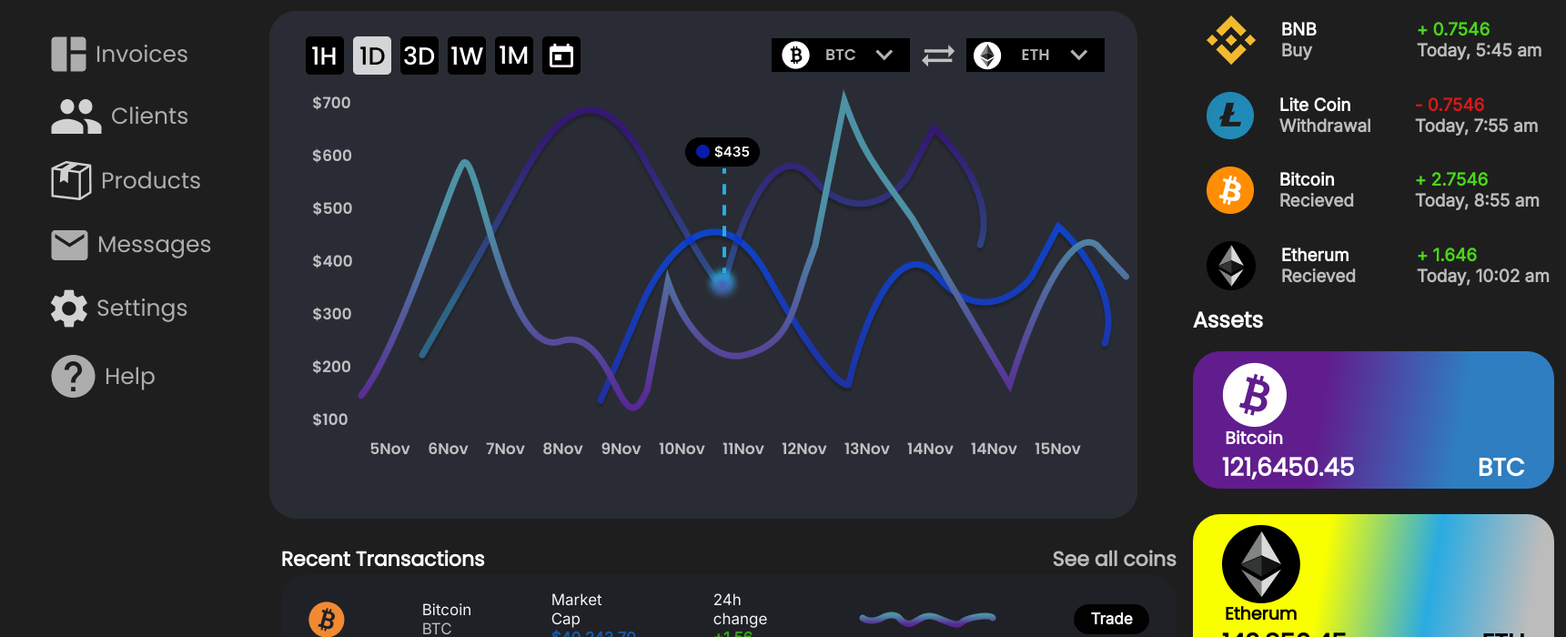
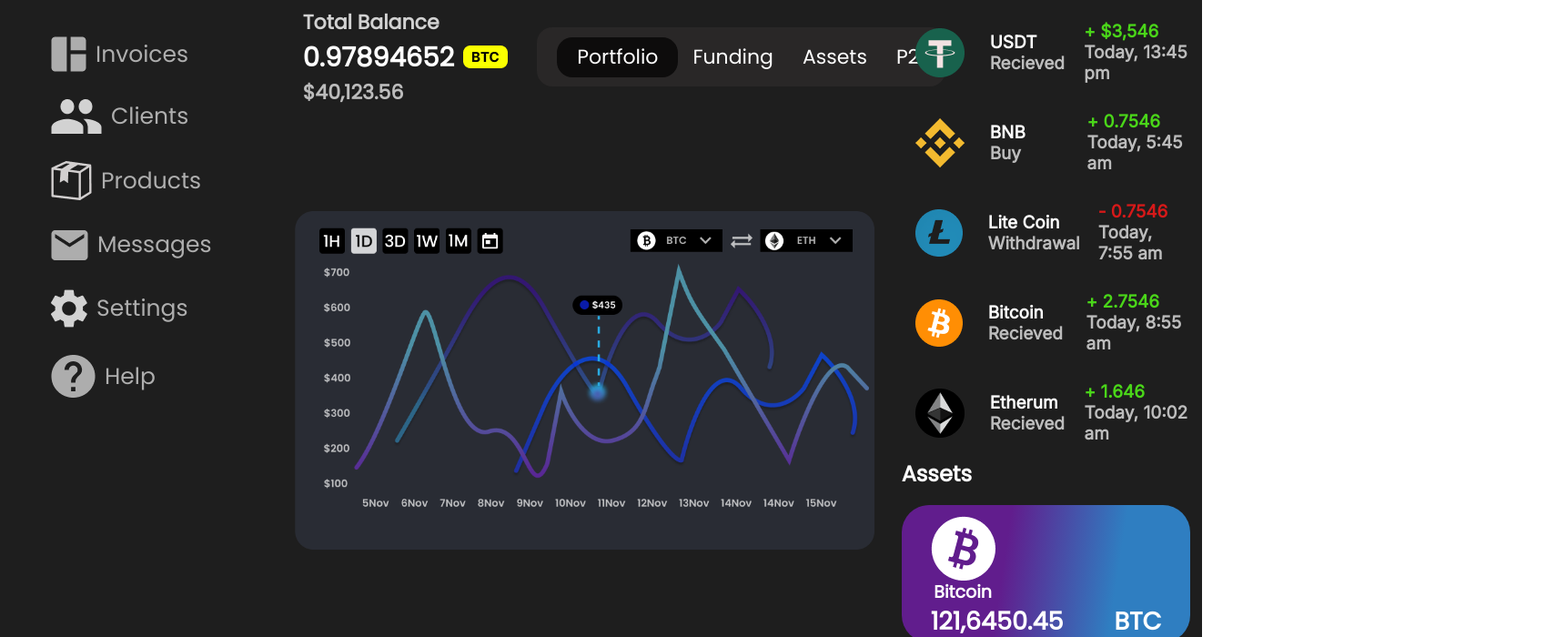
Before and after one commit to AnrelWsh/Minance-vue, a Vue app: page / in a window 1280 px wide. Shown: the part 260-960 px from the top of the page at 91% size, 1721 px wide, since content can reach past the window. Built offline with nearby package versions, Linux system fonts and the light colour scheme.

Commit message:
Main Page Done, Go Responsive :fire:

```diff
--- a/src/components/CentralVue.vue
+++ b/src/components/CentralVue.vue
@@ -51,6 +51,15 @@
 </script>
 
 <style scoped>
+#central{
+  margin-left: 30px;
+  margin-right: 15px;
+  width: 50vw;
+  display: flex;
+  flex-direction: column;
+  align-items: center;
+  justify-content: space-between;
+}
 input{
   padding: 15px 73px;
   background-image:url(../../public/img/icons/search.png);
@@ -65,6 +74,7 @@
   display: flex;
   align-items: center;
   justify-content: space-between;
+  width: 100%;
 }
 h2{
   color: white;
@@ -105,7 +115,7 @@
   font-size: 22px;
   line-height: 33px;
   color: #FFFFFF;
-  padding: 17px 22px;
+  padding: 16px;
 }
 .subtab .active{
   background: #0D0C0C;
@@ -116,12 +126,12 @@
 .sub{
   display: flex;
   align-items: center;
-  gap: 90px;
-  padding-left: 18px;
+  gap: 32px;
+  width: 100%;
+  padding-left: 12px;
 }
 .chart{
-  padding: 42px 0 21px 0;
-  margin: auto;
+  width: 50vw;
 }
 .sectitle{
   font-weight: 700;
@@ -131,6 +141,7 @@
   display: flex;
   align-items: center;
   justify-content: space-between;
+  margin-bottom: 20px;
 }
 .sectitleOne{
   color: #FFFFFF;
--- a/src/components/RecentTransactionComponent.vue.vue
+++ b/src/components/RecentTransactionComponent.vue.vue
@@ -71,7 +71,7 @@
 .txt{
     display: flex;
     align-items: center;
-    gap: 44px;
+    gap: 20px;
     margin-left: 28px;
     width: 300px;
 }
--- a/src/components/SideVue.vue
+++ b/src/components/SideVue.vue
@@ -40,10 +40,15 @@
 </script>
 
 <style scoped>
+#side{
+  padding-left: 15px;
+  width: 26vw;
+}
 .up{
   display: flex;
   align-items: center;
   justify-content: space-between;
+  margin-bottom: 90px;
 }
 h2{
   font-weight: 700;
--- a/src/components/TransactionComponent.vue
+++ b/src/components/TransactionComponent.vue
@@ -13,7 +13,7 @@
             <p>24h change</p>
             <p class="changeValue" :style="{color: changeColor}">+1,56</p>
         </div>
-        <img :src="lineImage" alt="Line">
+        <img :src="lineImage" alt="Line" id="line">
         <p class="trade">Trade</p>
     </div>
 </template>
@@ -56,7 +56,7 @@
 .transac{
     display:flex;
     align-items: center;
-    gap: 85px;
+    gap: 48px;
     background: rgba(32, 35, 43, 0.7);
     border-radius: 30px;
     padding: 18px 30px;
@@ -69,7 +69,10 @@
     opacity: 0.95;
 }
 .name{
-    width: 4.5rem;
+    width: 55px;
+}
+.market p, .change p{
+    width: max-content;
 }
 .marketValue, .changeValue{
     font-weight: 600;
@@ -84,5 +87,7 @@
     border-radius: 30px;
     padding: 6px 18px;
 }
-
+#line{
+    width: 112px;
+}
 </style>
```
